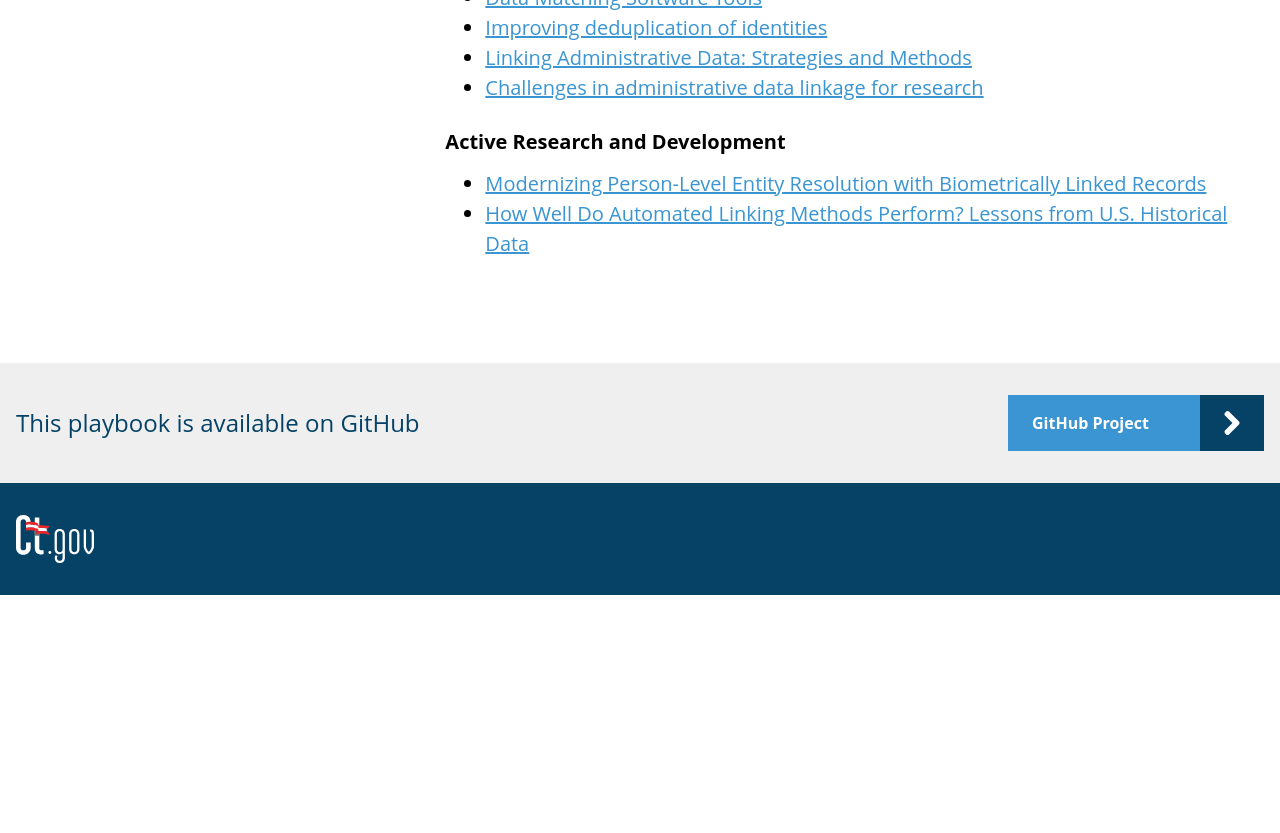
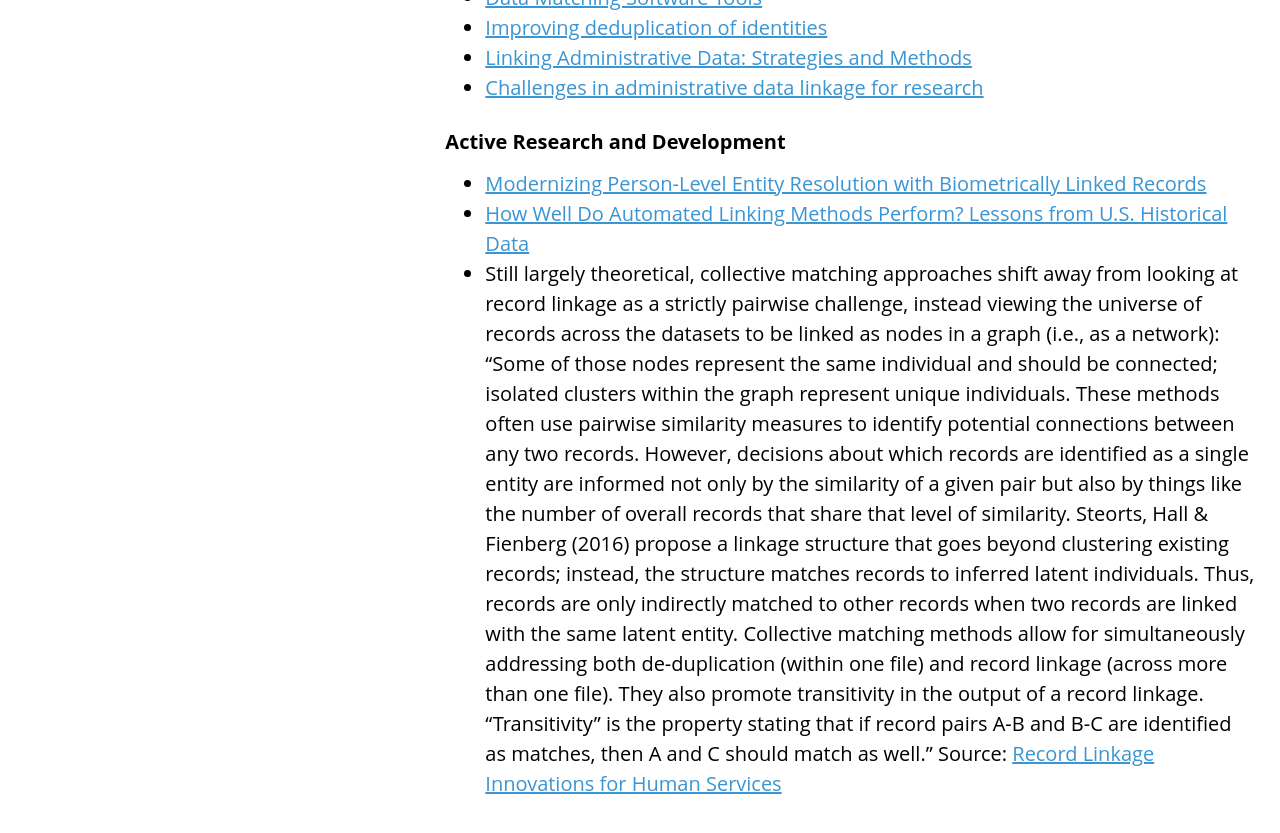
Before and after one commit to CTOpenData/data-sharing-playbook, a Jekyll site: the page built from 8_appendix-c-linking-datasets.md, in a window 1280 px wide and 900 px high, scrolled down 1999 px. Shown: the top 833 px of the window. Built offline with Jekyll 4.4.1, drawn with Linux system fonts in a browser that asks for light colours; before the commit the page ends 2594 px from its top, so only the background shows below that.

Commit message:
Update 8_appendix-c-linking-datasets.md

```diff
--- a/8_appendix-c-linking-datasets.md
+++ b/8_appendix-c-linking-datasets.md
@@ -42,3 +42,5 @@ widely-used record linking algorithms with hand-linked datasets and synthetic da
 * [Modernizing Person-Level Entity Resolution with Biometrically Linked
 Records](https://sites.lsa.umich.edu/mgms/wp-content/uploads/sites/283/2020/12/entity_resolution_20201203.pdf)
 * [How Well Do Automated Linking Methods Perform? Lessons from U.S. Historical Data](http://www-personal.umich.edu/~baileymj/Bailey_Cole_Henderson_Massey.pdf)
+* Still largely theoretical, collective matching approaches shift away from looking at record linkage as a strictly pairwise challenge, instead viewing the universe
+of records across the datasets to be linked as nodes in a graph (i.e., as a network): "Some of those nodes represent the same individual and should be connected; isolated clusters within the graph represent unique individuals. These methods often use pairwise similarity measures to identify potential connections between any two records. However, decisions about which records are identified as a single entity are informed not only by the similarity of a given pair but also by things like the number of overall records that share that level of similarity. Steorts, Hall & Fienberg (2016) propose a linkage structure that goes beyond clustering existing records; instead, the structure matches records to inferred latent individuals. Thus, records are only indirectly matched to other records when two records are linked with the same latent entity. Collective matching methods allow for simultaneously addressing both de-duplication (within one file) and record linkage (across more than one file). They also promote transitivity in the output of a record linkage. “Transitivity” is the property stating that if record pairs A-B and B-C are identified as matches, then A and C should match as well." Source: [Record Linkage Innovations for Human Services](https://www.chapinhall.org/wp-content/uploads/PDF/Record-Linkage-Innovations-for-the-Human-Services.pdf)
```
